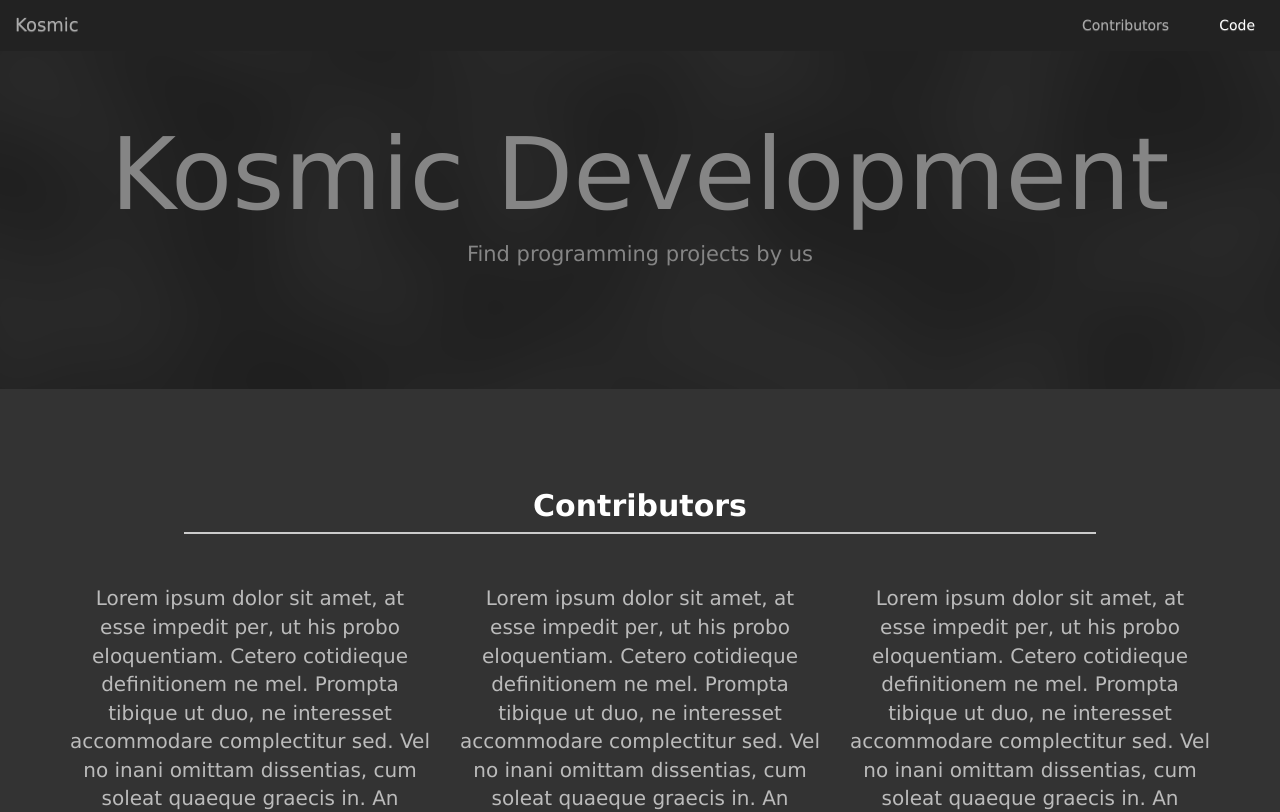
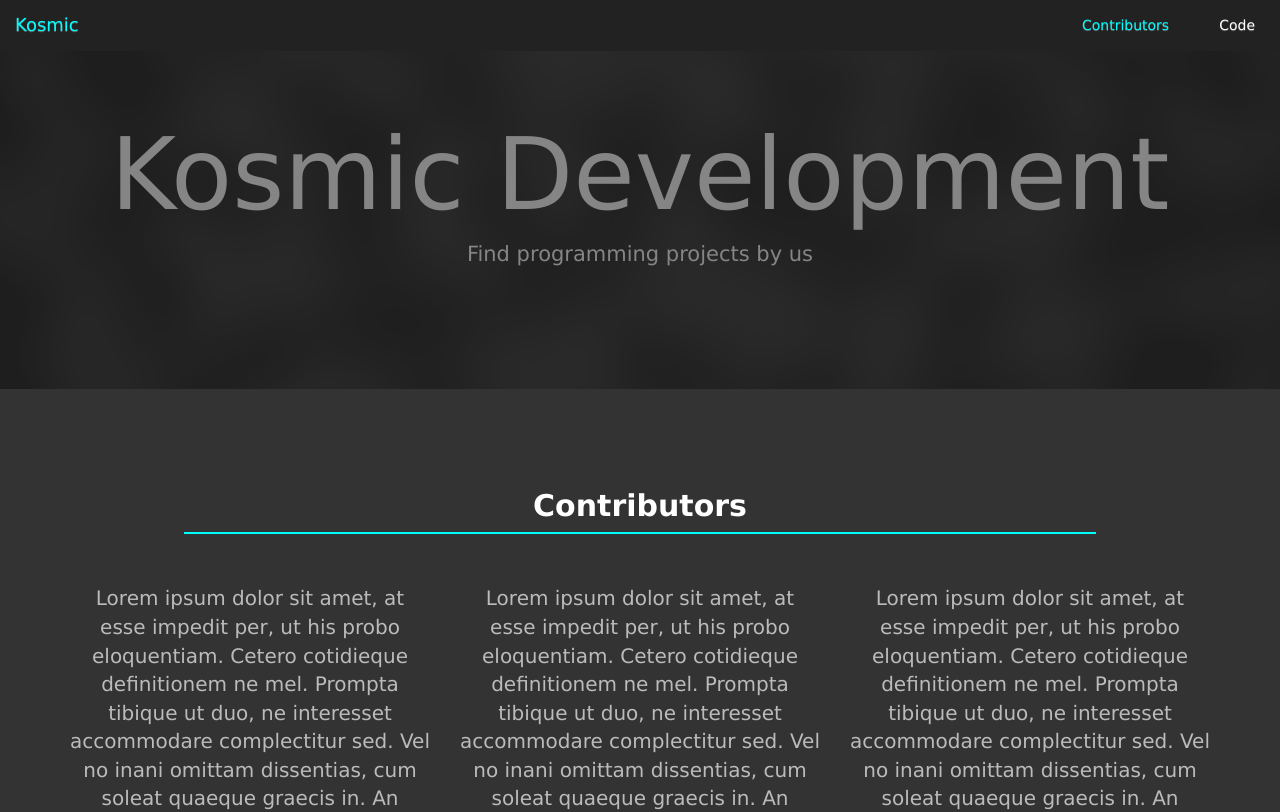
Before and after one commit to Kosmic-Development-Team/Kosmic-Development-Team.github.io, a plain HTML site: page index.html in a window 1280 px wide. Shown: the top 812 px of the page. Drawn offline with nearby package versions, Linux system fonts and the light colour scheme.

Commit message:
Added cyan

```diff
--- a/css/style.css
+++ b/css/style.css
@@ -76,7 +76,7 @@ footer {
 	padding: 100px;
 	background-attachment: scroll;
 	background-image: url(../images/background.png);
-	background-size: fill;
+	background-size: cover;
 	background-position: center center;
 	background-repeat: no-repeat;
 	opacity: 0.4;
@@ -95,7 +95,7 @@ footer {
 }
 
 .navbar.navbar-fixed-top > .nav.navbar-nav > .nav-item.active > a {
-	color: #aaa;
+	color: #0ff;
 }
 
 .navbar .navbar-brand {
@@ -107,12 +107,12 @@ footer {
  }
 
 .navbar .navbar-nav .nav-link:focus, .navbar .navbar-nav .nav-link:hover {
-	color: #aaa;
+	color: #0ff;
 	background-color: inherit;
 }
 
 .navbar .navbar-brand:focus, .navbar .navbar-brand:hover {
-  	color: #aaa;
+  	color: #0ff;
 	background-color: inherit;
 }
 
@@ -123,5 +123,5 @@ footer {
 	margin-left: auto;
 	margin-right: auto;
 	margin-bottom: 50px;
-	background-color: #ccc;
+	background-color: #0ff;
 }
```
